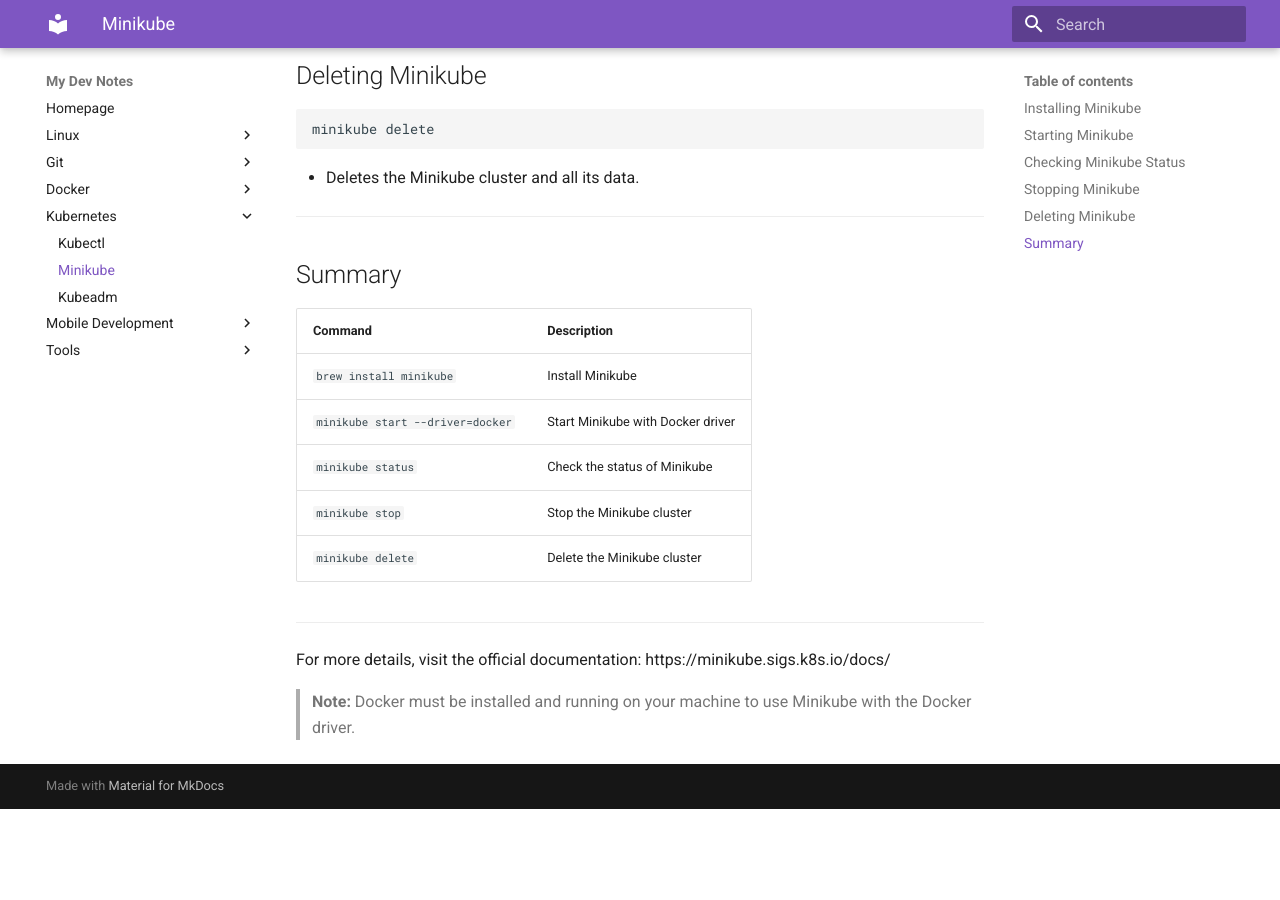
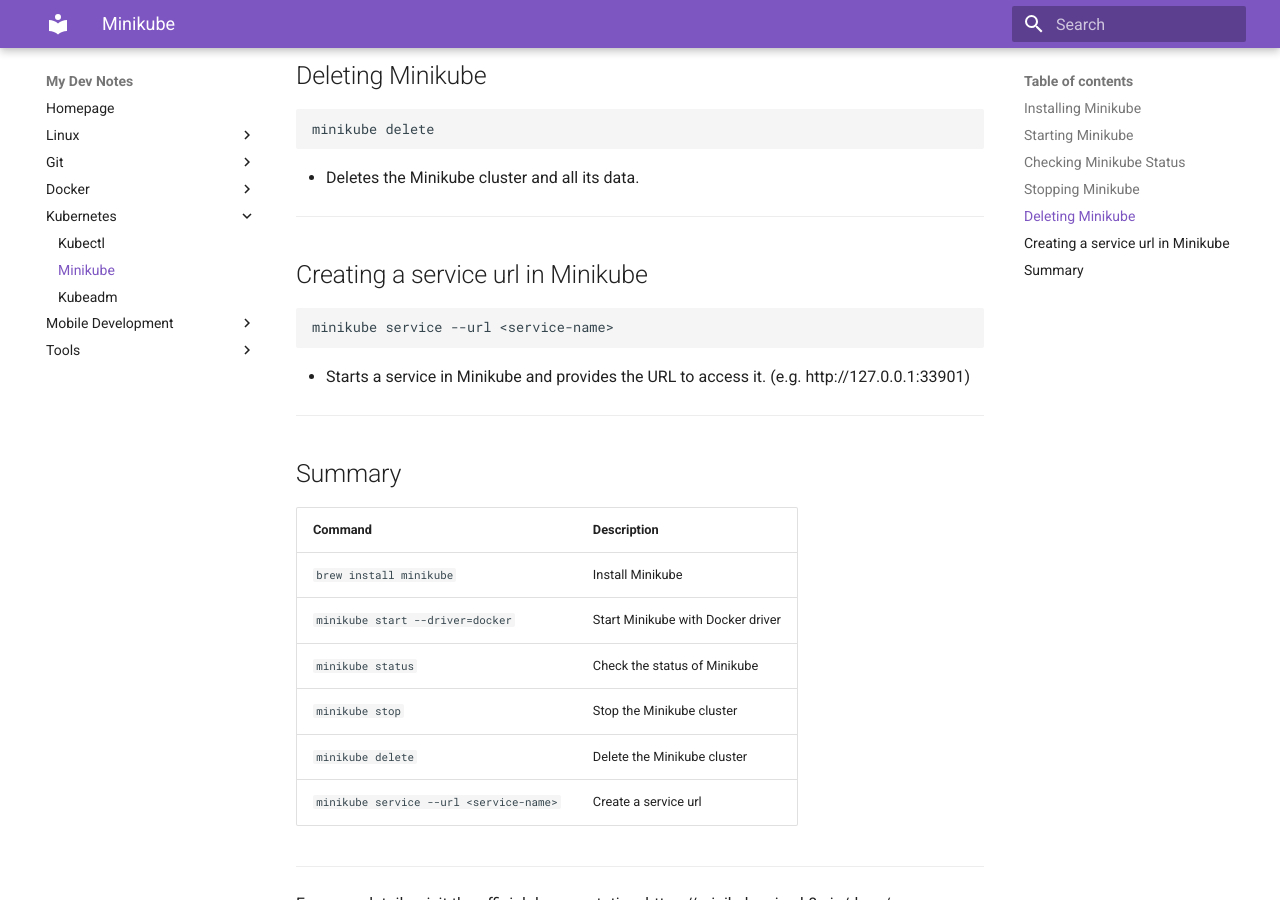
Before and after one commit to ozlmulg/my-dev-notes, an MkDocs documentation site: the page built from docs/kubernetes/minikube.md, in a window 1280 px wide and 900 px high, scrolled down 1033 px. Built offline with MkDocs 1.6.1 and Material for MkDocs 9.7.7, drawn with Linux system fonts in a browser that asks for light colours; before the commit the page ends 1842 px from its top, so only the background shows below that.

Commit message:
Add minikube service url

````diff
--- a/docs/kubernetes/minikube.md
+++ b/docs/kubernetes/minikube.md
@@ -55,15 +55,26 @@
 
 ---
 
+## Creating a service url in Minikube
+
+```bash
+minikube service --url <service-name>
+```
+
+- Starts a service in Minikube and provides the URL to access it. (e.g. http://127.0.0.1:33901)
+
+---
+
 ## Summary
 
-| Command                          | Description                       |
-|----------------------------------|-----------------------------------|
-| `brew install minikube`          | Install Minikube                  |
-| `minikube start --driver=docker` | Start Minikube with Docker driver |
-| `minikube status`                | Check the status of Minikube      |
-| `minikube stop`                  | Stop the Minikube cluster         |
-| `minikube delete`                | Delete the Minikube cluster       |
+| Command                                 | Description                       |
+|-----------------------------------------|-----------------------------------|
+| `brew install minikube`                 | Install Minikube                  |
+| `minikube start --driver=docker`        | Start Minikube with Docker driver |
+| `minikube status`                       | Check the status of Minikube      |
+| `minikube stop`                         | Stop the Minikube cluster         |
+| `minikube delete`                       | Delete the Minikube cluster       |
+| `minikube service --url <service-name>` | Create a service url              |
 
 ---
 
````
